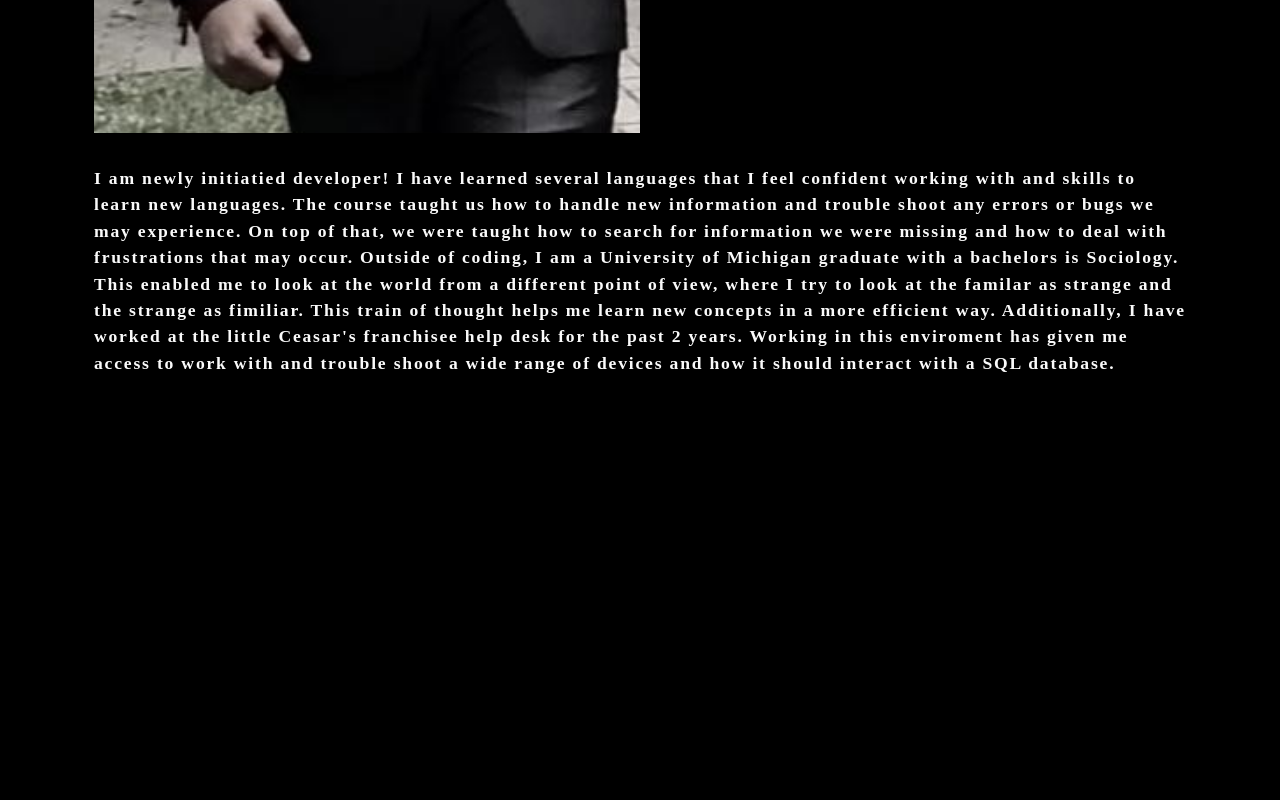
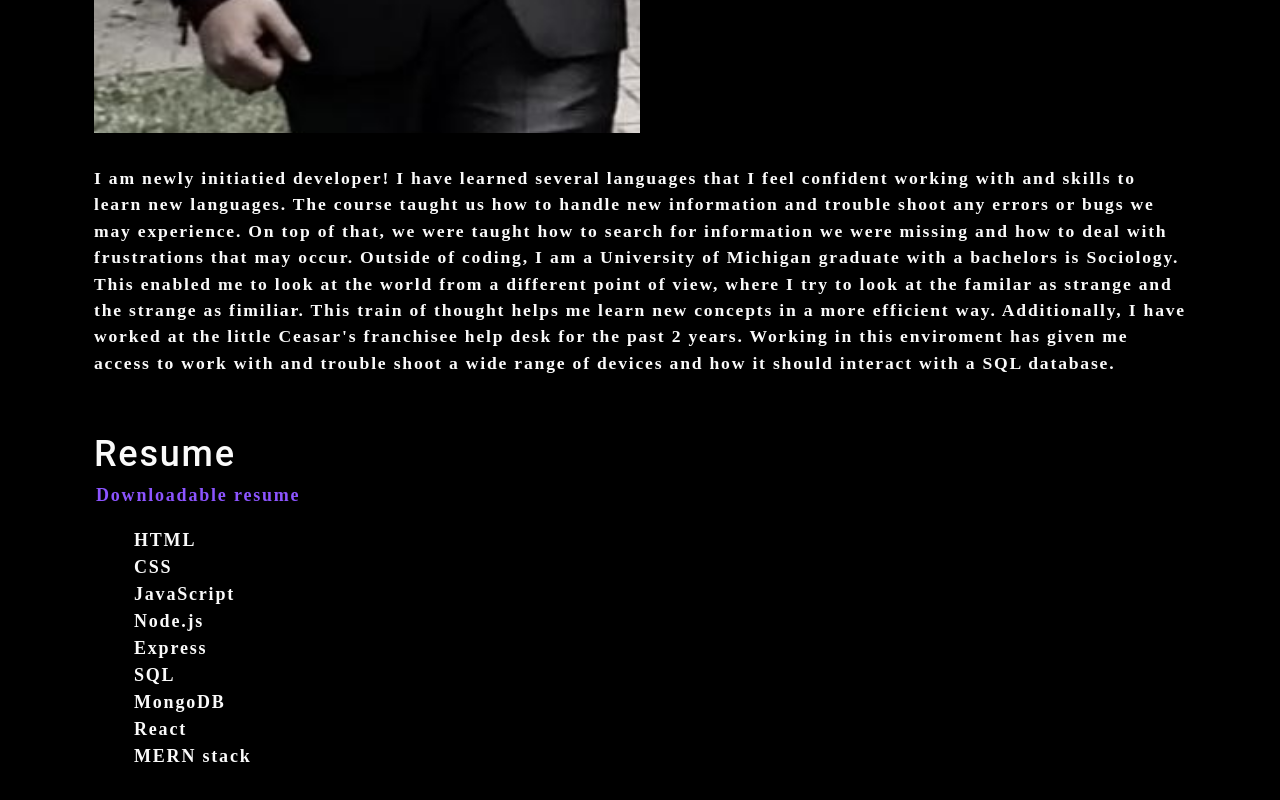
Before and after one commit to Antonio-Ram/new-portfolio, a React (Create React App) app: page / in a window 1280 px wide. Shown: the part 1172-1972 px from the top of the page. Before the commit the page ends 1654 px from the top, so only its background shows below. Built offline with nearby package versions, Linux system fonts and the light colour scheme.

Commit message:
resume rendering

```diff
--- a/src/App.js
+++ b/src/App.js
@@ -2,8 +2,7 @@ import React, {useState} from 'react';
 import Nav from './components/Nav';
 import About from './components/About';
 import ContactForm from './components/Contact';
-
-
+import Resume from './components/Resume';
 
 function App() {
   const [contactSelected, setContactSeleceted] =useState(false);
@@ -22,6 +21,7 @@ function App() {
        ): (
          <ContactForm></ContactForm>
        )}
+       <Resume></Resume>
      </main>
     </div>
   );
```
